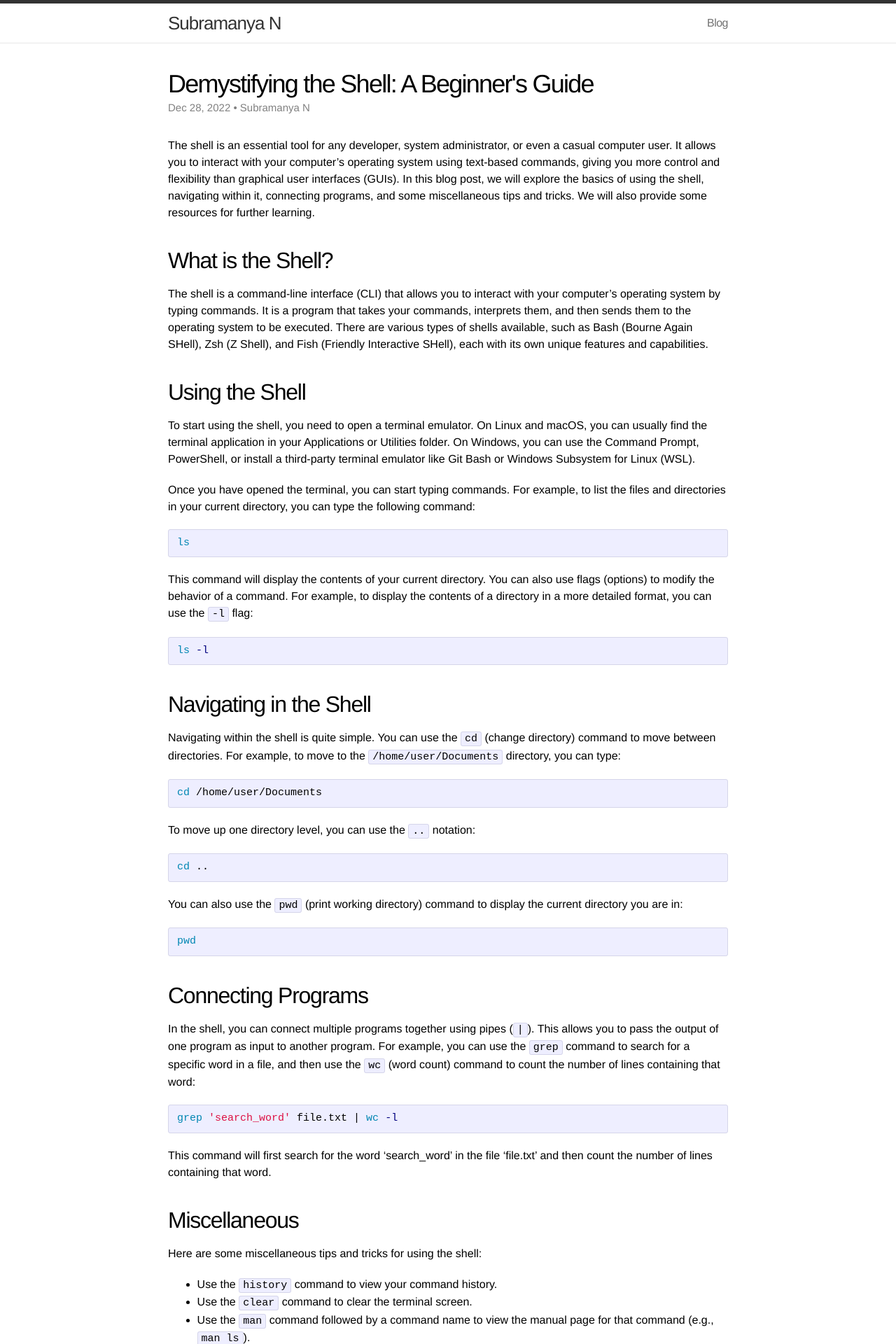
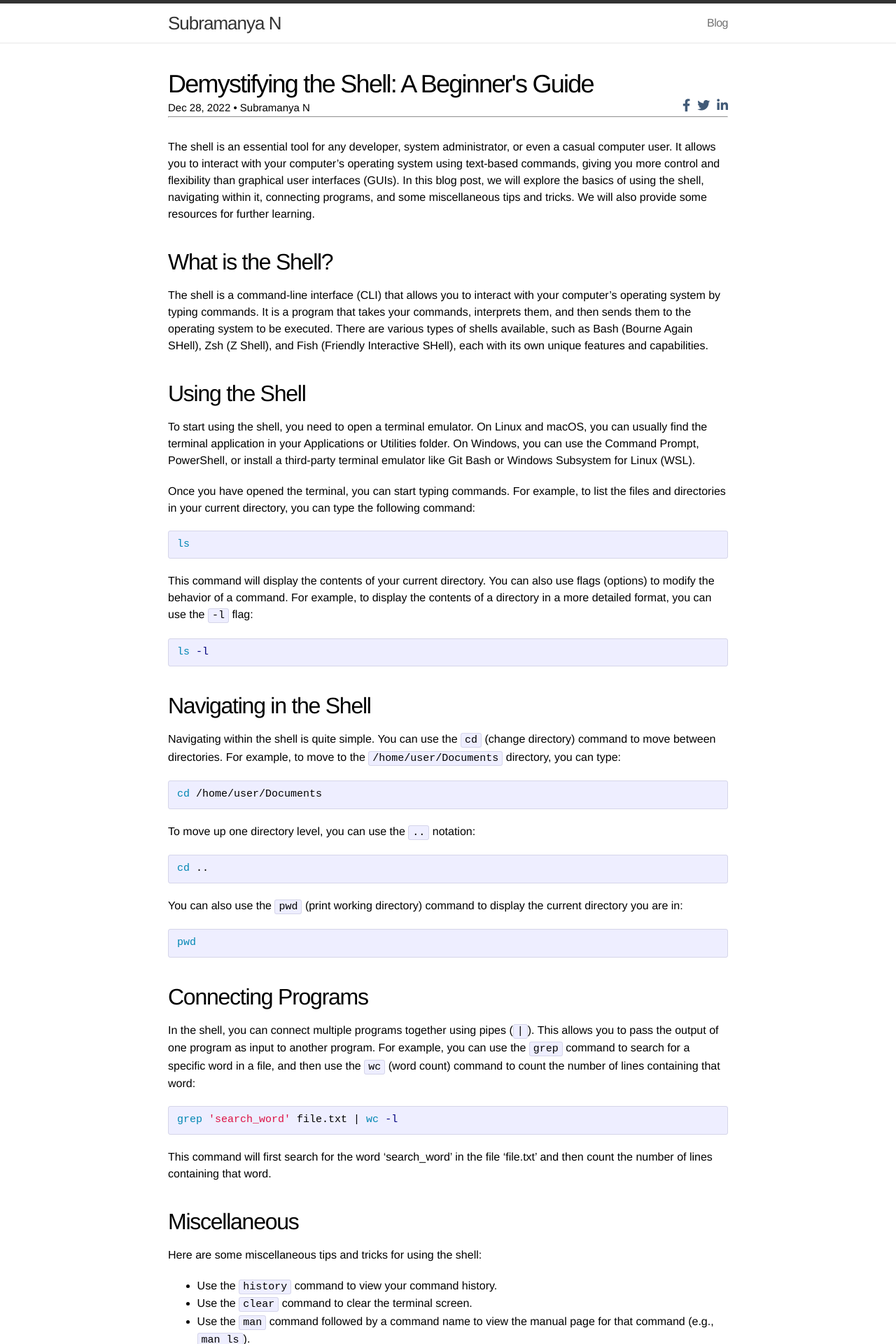
Before and after one commit to subramanya1997/subramanya.github.io, a Jekyll site: the page built from _posts/2022-12-28-demystifying-the-shell-a-beginners-guide.md, in a window 1280 px wide. Shown: the top 1920 px of the page at 70% size. Built offline with Jekyll 4.4.1, drawn with Linux system fonts in a browser that asks for light colours; nearby versions of some CDN libraries.

Commit message:
added share on social media

```diff
--- a/_layouts/post.html
+++ b/_layouts/post.html
@@ -5,7 +5,28 @@ layout: default
 
   <header class="post-header">
     <h1>{{ page.title }}</h1>
-    <p class="meta">{{ page.date | date: "%b %-d, %Y" }}{% if page.author %} • {{ page.author }}{% endif %}{% if page.meta %} • {{ page.meta }}{% endif %}</p>
+    <div class="post-meta">
+        <p class="meta">{{ page.date | date: "%b %-d, %Y" }}{% if page.author %} • {{ page.author }}{% endif %}{% if page.meta %} • {{ page.meta }}{% endif %}</p>
+        <!-- Add the social media share buttons -->
+        <div class="social-share">
+            <a href="https://www.facebook.com/sharer/sharer.php?u={{ site.url }}{{ page.url }}"
+               onclick="window.open(this.href, 'pop-up', 'left=20,top=20,width=500,height=500,toolbar=1,resizable=0'); return false;"
+               target="_blank" rel="noopener noreferrer" class="social-icon">
+                <i class="fab fa-facebook-f"></i>
+            </a>
+            <a href="https://twitter.com/intent/tweet?text={{ page.title }}&url={{ site.url }}{{ page.url }}"
+               onclick="window.open(this.href, 'pop-up', 'left=20,top=20,width=500,height=500,toolbar=1,resizable=0'); return false;"
+               target="_blank" rel="noopener noreferrer" class="social-icon">
+                <i class="fab fa-twitter"></i>
+            </a>
+            <a href="https://www.linkedin.com/shareArticle?mini=true&url={{ site.url }}{{ page.url }}&title={{ page.title }}&summary={{ page.excerpt | strip_html }}"
+               onclick="window.open(this.href, 'pop-up', 'left=20,top=20,width=500,height=500,toolbar=1,resizable=0'); return false;"
+               target="_blank" rel="noopener noreferrer" class="social-icon">
+                <i class="fab fa-linkedin-in"></i>
+            </a>
+        </div>
+    </div>
+    <hr/>
   </header>
 
   <article class="post-content">
--- a/css/main.css
+++ b/css/main.css
@@ -167,6 +167,12 @@
 
   .post-header { margin: 10px 0 30px; }
 
+  .post-meta {
+    display: flex;
+    justify-content: space-between;
+    align-items: center;
+  }
+
   .post-header h1 {
     font-size: 36px;
     letter-spacing: -1.75px;
@@ -176,7 +182,7 @@
 
   .post-header .meta {
     font-size: 15px;
-    color: #818181;
+    color: #000000;
     margin-top: 5px;
   }
 
@@ -489,3 +495,16 @@
     margin-top: 5px;
     margin-bottom: 15px;
   }
+
+  .social-share {
+    display: flex;
+    align-items: center;
+  }
+
+  .social-icon {
+    display: inline-block;
+    margin-left: 10px;
+    font-size: 18px;
+    text-decoration: none;
+    transition: color 0.3s;
+  }
```
